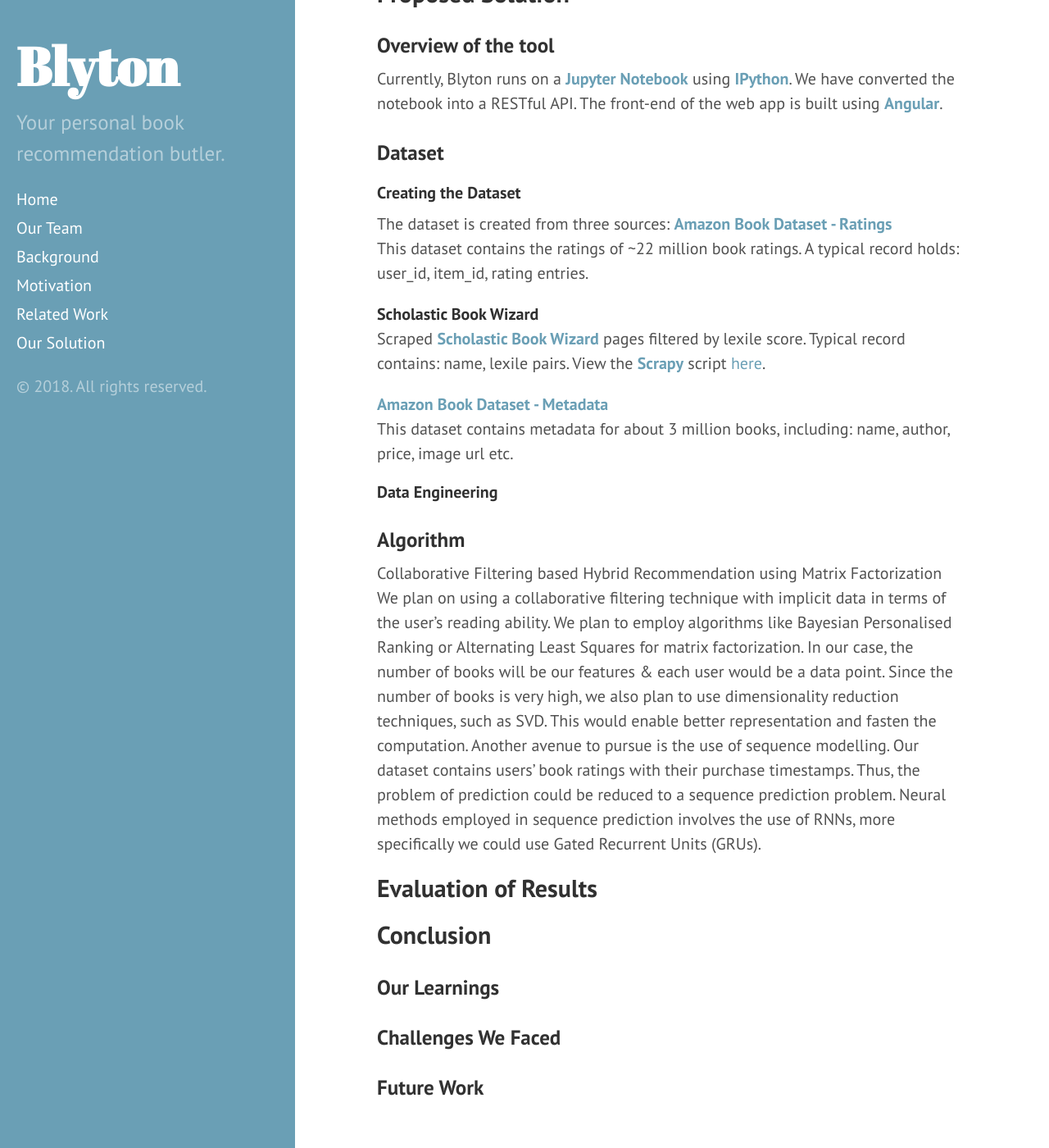
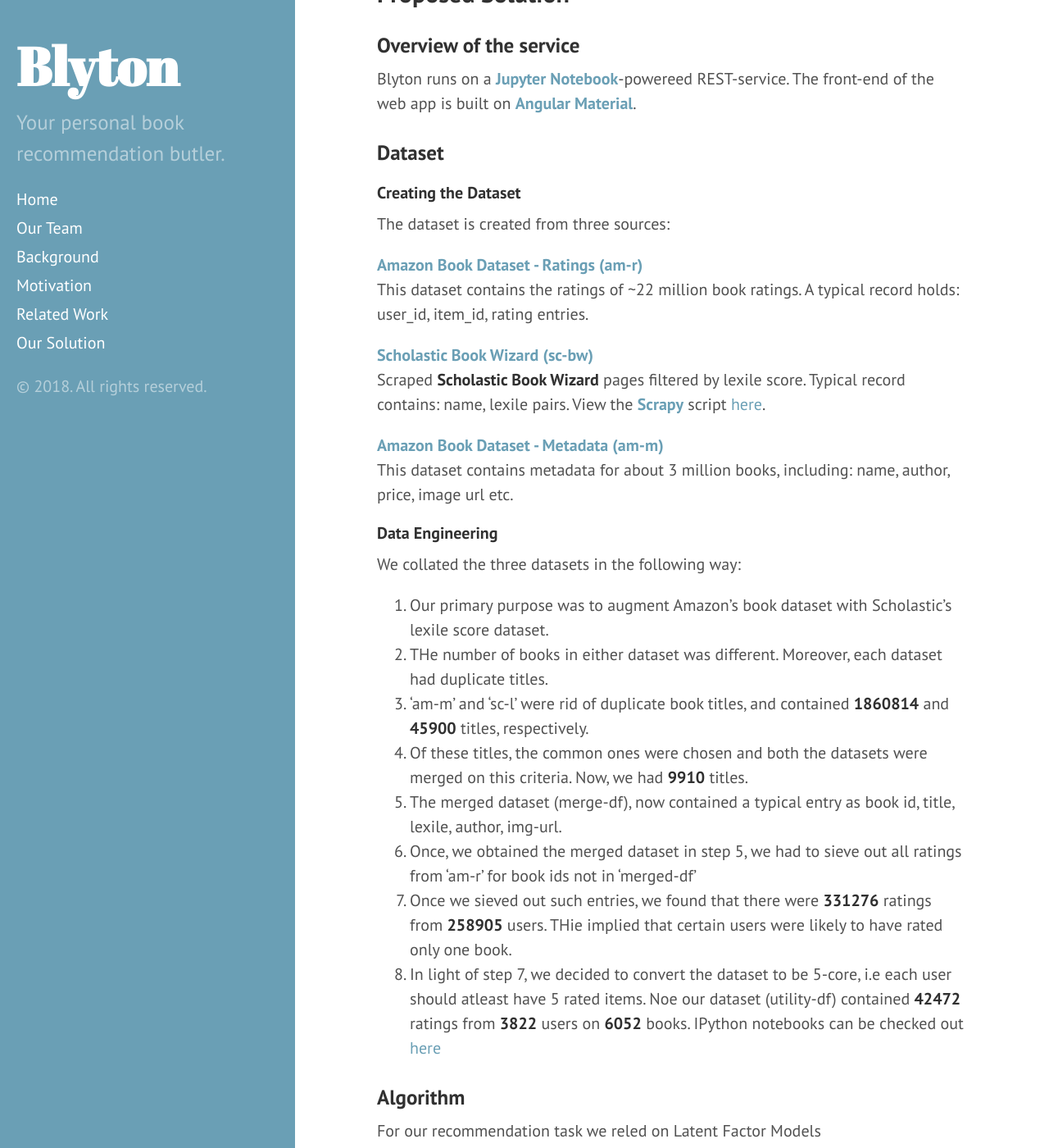
Before and after one commit to ankur-rc/blyton-book_recommender, a Jekyll site: the page built from _posts/2018-04-20-introducing-blyton.md, in a window 1280 px wide and 1400 px high, scrolled down 3663 px. Shown: the whole window at 82% size. Built offline with Jekyll 4.4.1, drawn with Linux system fonts in a browser that asks for light colours.

Commit message:
Completed dataset section.

```diff
--- a/_posts/2018-04-20-introducing-blyton.md
+++ b/_posts/2018-04-20-introducing-blyton.md
@@ -78,33 +78,40 @@
 
 ## <a name="working"></a>Proposed Solution
 
-### Overview of the tool
-Currently, Blyton runs on a **[Jupyter Notebook](http://jupyter.org/)** using **[IPython](https://ipython.org/)**. We have converted the notebook into a RESTful API. The front-end of the web app is built using **[Angular](https://angular.io/)**.
+### Overview of the service
+Blyton runs on a **[Jupyter Notebook](http://jupyter.org/)**-powereed REST-service. The front-end of the web app is built on **[Angular Material](https://angular.io/)**.
 
 ### Dataset
+
 #### Creating the Dataset
 The dataset is created from three sources:
-**[Amazon Book Dataset - Ratings](http://jmcauley.ucsd.edu/data/amazon/)**
+
+**[Amazon Book Dataset - Ratings (am-r)](http://jmcauley.ucsd.edu/data/amazon/)**
 This dataset contains the ratings of ~22 million book ratings. A typical record holds: user_id, item_id, rating entries.
 
-**Scholastic Book Wizard**
-Scraped **[Scholastic Book Wizard](https://www.scholastic.com/teachers/bookwizard)** pages filtered by lexile score. Typical record contains: name, lexile pairs.
+**[Scholastic Book Wizard (sc-bw)](https://www.scholastic.com/teachers/bookwizard)**
+Scraped **Scholastic Book Wizard** pages filtered by lexile score. Typical record contains: name, lexile pairs.
 View the **[Scrapy](https://scrapy.org/)** script [here](https://github.tamu.edu/ankurrc/cs670-Blyton/blob/master/code/crawler/BooksSpider.py).
 
-**[Amazon Book Dataset - Metadata](http://jmcauley.ucsd.edu/data/amazon/)**
+**[Amazon Book Dataset - Metadata (am-m)](http://jmcauley.ucsd.edu/data/amazon/)**
 This dataset contains metadata for about 3 million books, including: name, author, price, image url etc.
 
 #### Data Engineering
 
-
+We collated the three datasets in the following way:
+1. Our primary purpose was to augment Amazon's book dataset with Scholastic's lexile score dataset.
+2. THe number of books in either dataset was different. Moreover, each dataset had duplicate titles.
+3. 'am-m' and 'sc-l' were rid of duplicate book titles, and contained **1860814** and **45900** titles, respectively.
+4. Of these titles, the common ones were chosen and both the datasets were merged on this criteria. Now, we had **9910** titles.
+5. The merged dataset (merge-df), now contained a typical entry as book id, title, lexile, author, img-url.
+6. Once, we obtained the merged dataset in step 5, we had to sieve out all ratings from 'am-r' for book ids not in 'merged-df'
+7. Once we sieved out such entries, we found that there were **331276** ratings from **258905** users. THie implied that certain users were likely to have rated only one book.
+8. In light of step 7, we decided to convert the dataset to be 5-core, i.e each user should atleast have 5 rated items. Noe our dataset (utility-df) contained **42472** ratings from **3822** users on **6052** books.
+IPython notebooks can be checked out [here](https://github.tamu.edu/ankurrc/cs670-Blyton/tree/master/code/data.engg)
 
 
 ### Algorithm
-Collaborative Filtering based Hybrid Recommendation using Matrix Factorization
-We plan on using a collaborative filtering technique with implicit data in terms of the user's reading ability. We plan to employ algorithms like Bayesian Personalised Ranking or Alternating Least Squares for matrix factorization.
-In our case, the number of books will be our features & each user would be a data point. Since the number of books is very high, we also plan to use dimensionality reduction techniques, such as SVD. This would enable better representation and fasten the computation.
-Another avenue to pursue is the use of sequence modelling. Our dataset contains users’ book ratings with their purchase timestamps. Thus, the problem of prediction could be reduced to a sequence prediction problem. Neural methods employed in sequence prediction involves the use of RNNs, more specifically we could use Gated Recurrent Units (GRUs).
-
+For our recommendation task we reled on Latent Factor Models
 ## Evaluation of Results
 
 ## Conclusion
```
